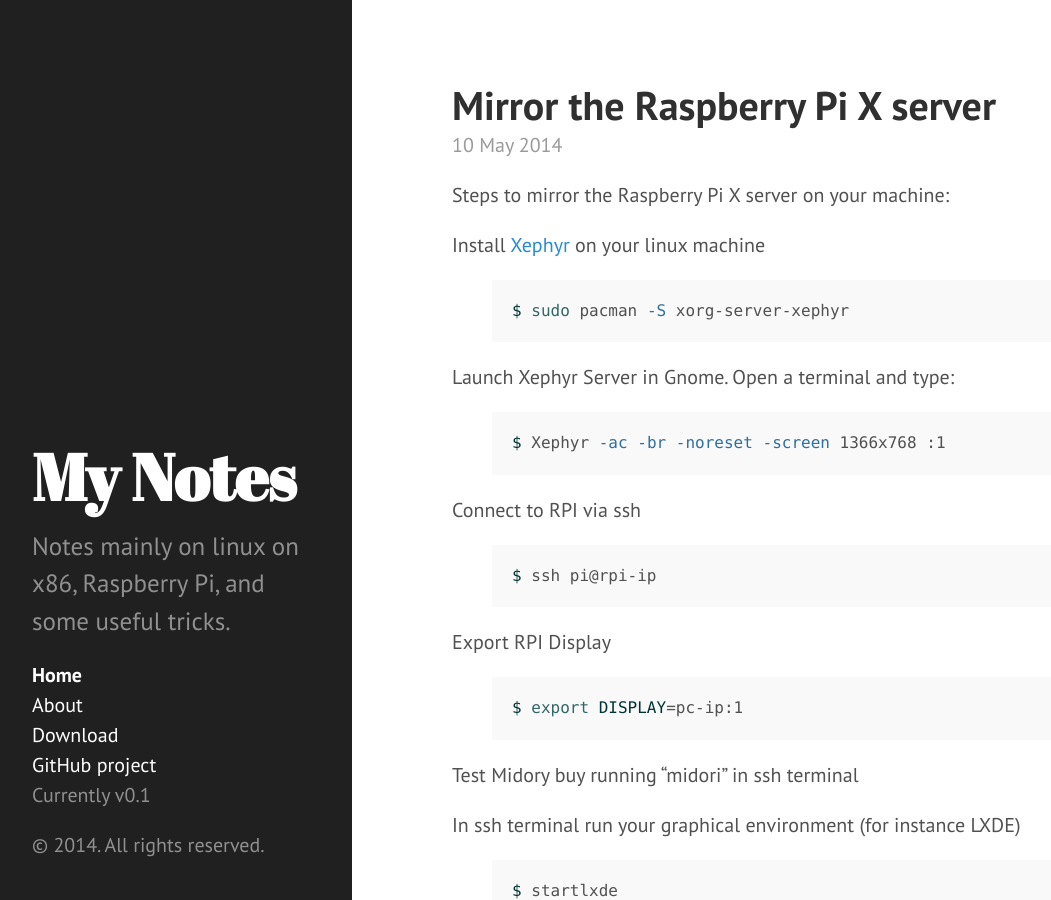
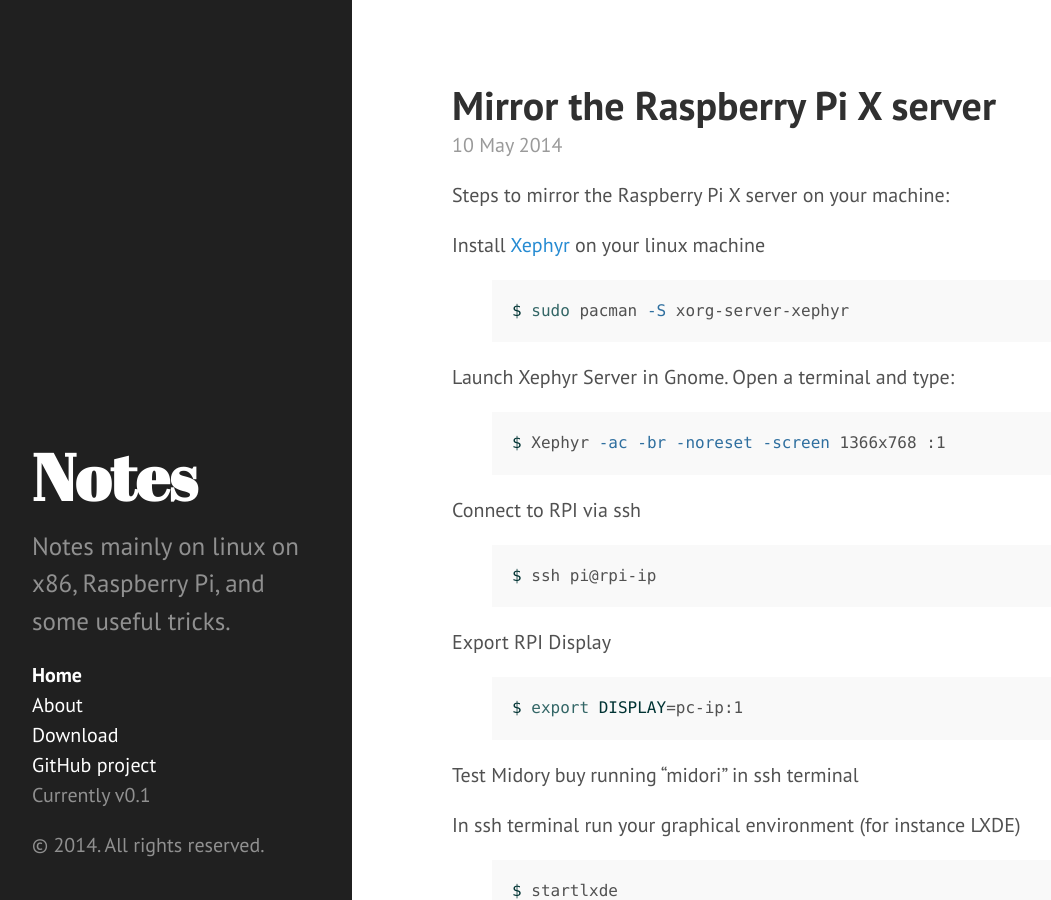
Before and after one commit to prosciutboy/prosciutboy.github.io, a Jekyll site: the page built from index.html, in a window 1280 px wide and 900 px high. Shown: the whole window, without its empty margins (8-1059 px from the left). Built offline with Jekyll 4.4.1, drawn with Linux system fonts in a browser that asks for light colours; Markdown is read by kramdown in place of the engine named in the settings; the list of posts is cut into pages by our own code.

```diff
--- a/_config.yml
+++ b/_config.yml
@@ -6,7 +6,7 @@ pygments:         true
 permalink:        pretty
 
 # Setup
-title:            My Notes
+title:            Notes
 tagline:          'just to not forget'
 description:      'Notes mainly on linux on x86, Raspberry Pi, and some useful tricks.'
 url:              http://prosciutboy.github.io
```
